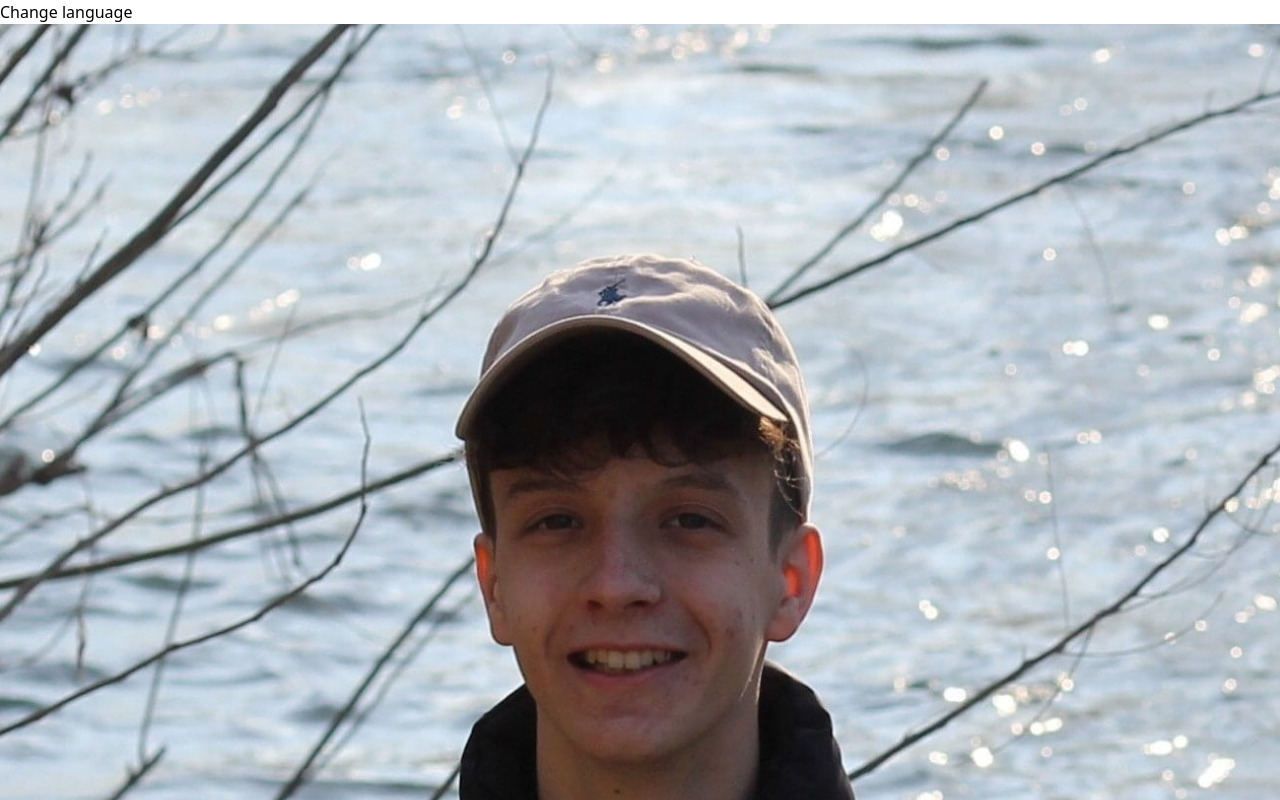
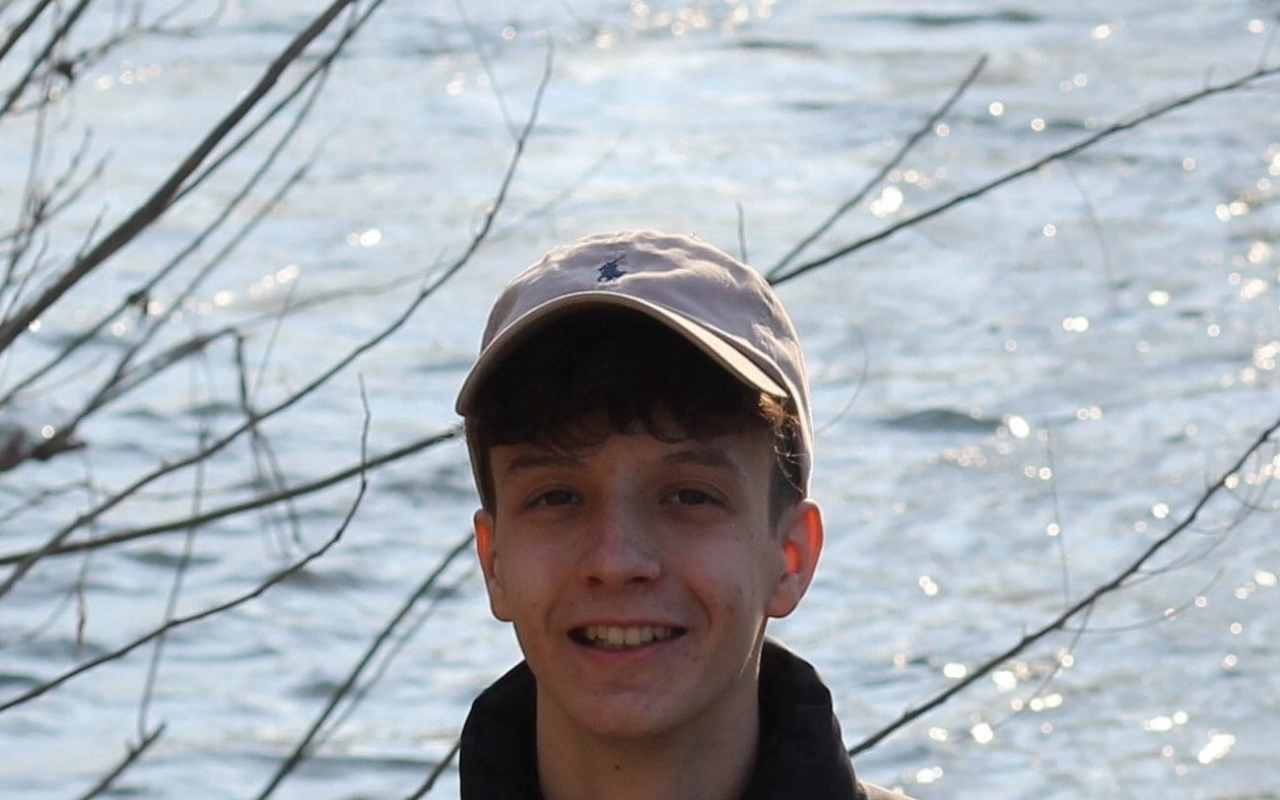
Before and after one commit to zaniluca/zaniluca.com, a Next.js app: page /curriculum in a window 1280 px wide. Shown: the top 800 px of the page. Built offline with nearby package versions, Linux system fonts and the light colour scheme; a web font is replaced by a local one.

Commit message:
Added grid background

```diff
--- a/pages/curriculum.tsx
+++ b/pages/curriculum.tsx
@@ -19,15 +19,10 @@ const CurriculumPage: NextPage = () => {
   }, [router.locale]);
 
   return (
-    <div className="min-h-screen px-5">
-      <button
-        onClick={() =>
-          router.push("/curriculum", "/curriculum", { locale: "en" })
-        }
-      >
-        Change language
-      </button>
-      <div className="mx-auto mt-12 w-full max-w-screen-lg">
+    <div className="relative flex min-h-screen flex-col justify-center overflow-hidden bg-gray-50 py-8 lg:py-12">
+      <div className="absolute inset-0 bg-[url(/images/grid.svg)] bg-top [mask-image:linear-gradient(180deg,white,rgba(255,255,255,0))]"></div>
+      <div className="relative w-full bg-white px-6 py-12 shadow-xl shadow-slate-700/10 ring-1 ring-gray-900/5 md:mx-auto md:max-w-4xl lg:max-w-5xl lg:pt-16 lg:pb-28">
+        <div className="mx-auto mt-8 md:max-w-3xl lg:max-w-4xl">
           <HeadingSection />
           <Divider />
           <div className="mt-8">
@@ -109,7 +104,8 @@ const CurriculumPage: NextPage = () => {
             <LanguageSkillsSection />
           </div>
         </div>
-      <Disclaimer className="mx-auto mt-24 mb-12" />
+      </div>
+      <Disclaimer className="mx-auto mt-24 mb-12 px-4" />
     </div>
   );
 };
```
Also changed, not shown: public/images/grid.svg (added). Lines whose indentation alone changed are shown as unchanged.
